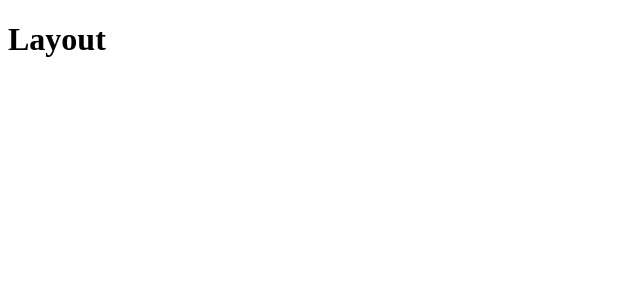
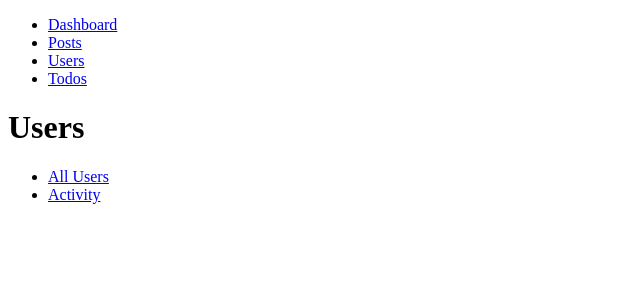
Before and after one commit to XingchengH/PilotHW, a React (Vite) app in the folder HW12/: page /users in a window 1280 px wide. Shown: the top 300 px of the page, without its empty margins (0-640 px from the left). Built offline with nearby package versions, Linux system fonts and the light colour scheme.

Commit message:
adding routes

```diff
--- a/HW12/src/App.tsx
+++ b/HW12/src/App.tsx
@@ -1,5 +1,5 @@
 import { createBrowserRouter, RouterProvider } from "react-router-dom";
-import Layout from "./pages/Layout";
+import Layout from "./pages/RootLayout";
 import Dashboard from "./pages/Dashboard";
 import Posts from "./pages/Posts";
 import PostDetails from "./pages/PostDetails";
--- /dev/null
+++ b/HW12/src/components/MainNavigation.tsx
@@ -0,0 +1,44 @@
+import { NavLink } from "react-router-dom";
+
+export default function MainNavigation() {
+  return (
+    <header>
+      <nav>
+        <ul>
+          <li>
+            <NavLink
+              to="/"
+              className={({ isActive }) => (isActive ? "active" : undefined)}
+            >
+              Dashboard
+            </NavLink>
+          </li>
+          <li>
+            <NavLink
+              to="/posts"
+              className={({ isActive }) => (isActive ? "active" : undefined)}
+            >
+              Posts
+            </NavLink>
+          </li>
+          <li>
+            <NavLink
+              to="/users"
+              className={({ isActive }) => (isActive ? "active" : undefined)}
+            >
+              Users
+            </NavLink>
+          </li>
+          <li>
+            <NavLink
+              to="/todos"
+              className={({ isActive }) => (isActive ? "active" : undefined)}
+            >
+              Todos
+            </NavLink>
+          </li>
+        </ul>
+      </nav>
+    </header>
+  );
+}
--- /dev/null
+++ b/HW12/src/components/UserNavigation.tsx
@@ -0,0 +1,32 @@
+import { NavLink, useParams } from "react-router-dom";
+
+export default function UserNavigation() {
+  const { userId } = useParams();
+
+  return (
+    <>
+      <header>
+        <nav>
+          <ul>
+            <li>
+              <NavLink
+                to="/users"
+                className={({ isActive }) => (isActive ? "active" : undefined)}
+              >
+                All Users
+              </NavLink>
+            </li>
+            <li>
+              <NavLink
+                to={`/users/${userId}`}
+                className={({ isActive }) => (isActive ? "active" : undefined)}
+              >
+                Activity
+              </NavLink>
+            </li>
+          </ul>
+        </nav>
+      </header>
+    </>
+  );
+}
--- a/HW12/src/pages/Layout.tsx
+++ /dev/null
@@ -1,3 +0,0 @@
-export default function Layout() {
-    return <h1>Layout</h1>
-}
--- /dev/null
+++ b/HW12/src/pages/RootLayout.tsx
@@ -0,0 +1,12 @@
+import { Outlet } from "react-router-dom"
+import MainNavigation from "../components/MainNavigation"
+
+
+export default function Layout() {
+    return <>
+    <MainNavigation />
+    <main>
+        <Outlet />
+    </main>
+    </>
+}
--- a/HW12/src/pages/UserDetails.tsx
+++ b/HW12/src/pages/UserDetails.tsx
@@ -1,3 +1,11 @@
+import { useParams } from "react-router-dom";
+
 export default function UserDetails() {
-    return <h1>User Details</h1>
+  const { userId } = useParams();
+
+  return (
+    <>
+      <h1>User Details</h1>
+    </>
+  );
 }
--- a/HW12/src/pages/Users.tsx
+++ b/HW12/src/pages/Users.tsx
@@ -1,3 +1,12 @@
+import { Outlet } from "react-router-dom";
+import UserNavigation from "../components/UserNavigation";
+
 export default function Users() {
-    return <h1>Users</h1>
+  return (
+    <>
+      <h1>Users</h1>
+      <UserNavigation />
+      {/* <Outlet /> */}
+    </>
+  );
 }
```
